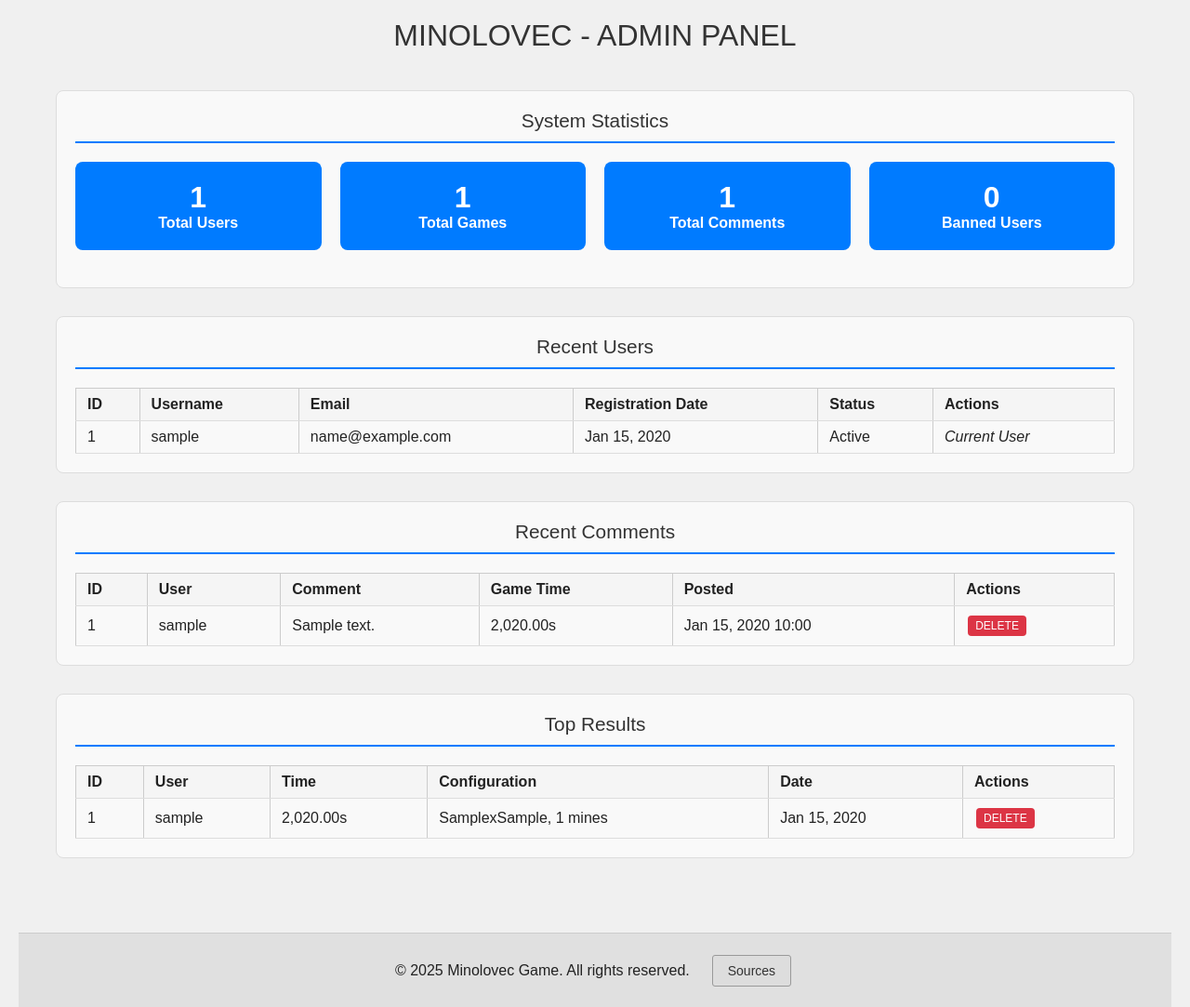
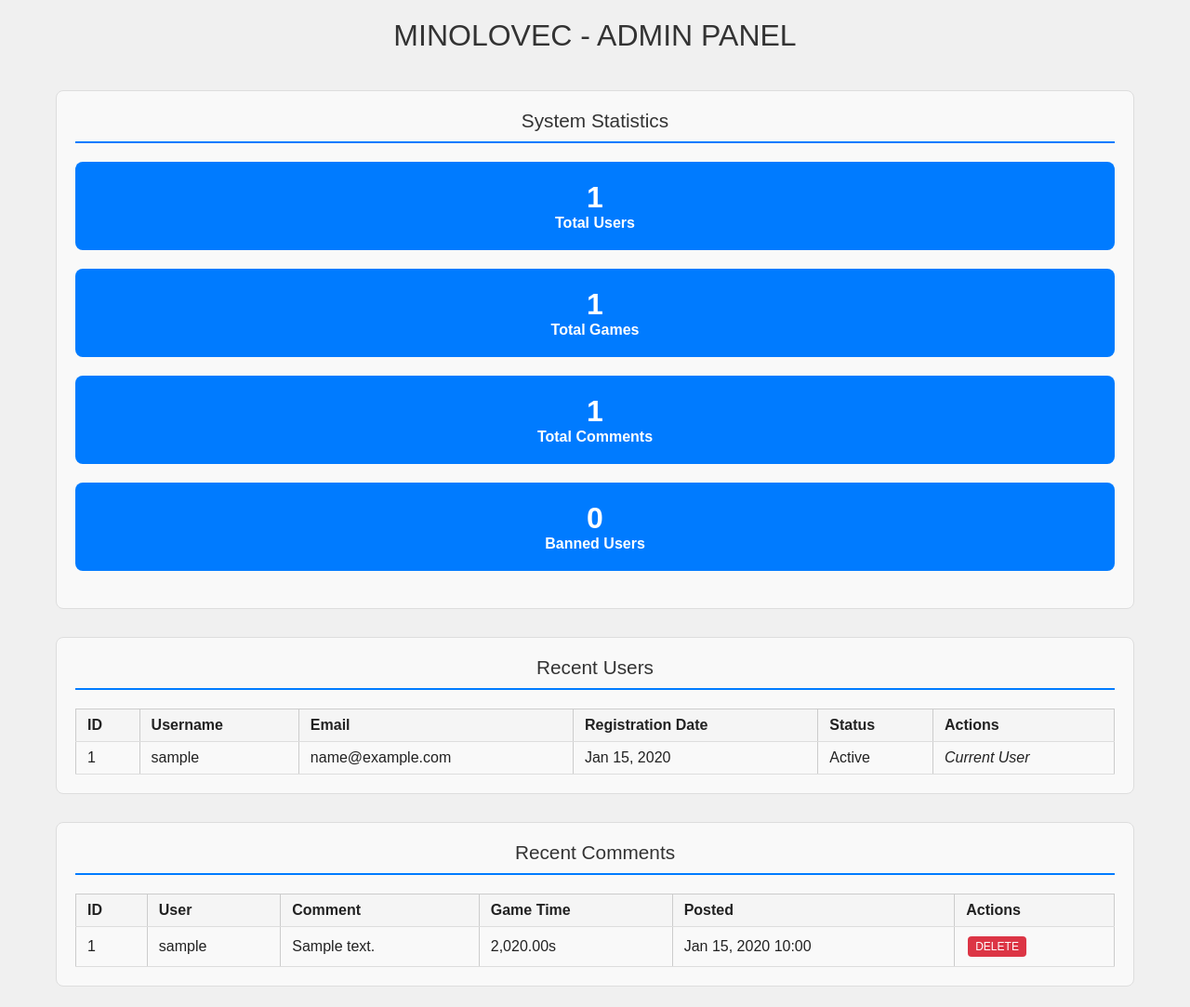
Before and after one commit to AhaWarrior1/MinolovecZevcProjekt, a PHP site: page /admin.php in a window 1280 px wide. Shown: the part 75-1158 px from the top of the page at 93% size. Run offline with PHP 8.4, Linux system fonts and the light colour scheme; the visitor is signed in with stand-in values (Sample User, id 1); tables that the repository leaves empty or names only in its code hold one stand-in row (values such as "Sample post"); data that the repository does not hold is empty.

Commit message:
eeee
eee

```diff
--- a/style.css
+++ b/style.css
@@ -1,4 +1,3 @@
-/* Base Reset and Defaults */
 * {
   box-sizing: border-box;
 }
@@ -22,7 +21,6 @@ h1 { font-size: 2em; }
 h2 { font-size: 1.3em; border-bottom: 1px solid #ccc; padding-bottom: 5px; }
 h3 { font-size: 1.1em; }
 
-/* Layout Containers */
 .container, .game-container, .form-container, .admin-container {
   max-width: 1000px;
   margin: 0 auto;
@@ -42,7 +40,6 @@ h3 { font-size: 1.1em; }
   justify-content: center;
 }
 
-/* Generic Box / Card */
 .box, .form-container, .comment-box, .admin-section {
   background: #fff;
   border: 1px solid #ccc;
@@ -50,7 +47,6 @@ h3 { font-size: 1.1em; }
   padding: 16px;
 }
 
-/* Buttons and Links */
 a, button {
   display: inline-block;
   padding: 8px 16px;
@@ -72,7 +68,6 @@ button:active, a:active {
   background: #bbb;
 }
 
-/* Header / Navigation */
 .header {
   background: #e0e0e0;
   padding: 10px;
@@ -84,7 +79,6 @@ button:active, a:active {
   margin: 0 8px;
 }
 
-/* Forms */
 input, textarea, select {
   width: 100%;
   padding: 10px;
@@ -101,7 +95,6 @@ label {
   font-weight: bold;
 }
 
-/* Messages */
 .success, .error {
   padding: 10px;
   border-radius: 3px;
@@ -177,7 +170,6 @@ label {
 .win  { color: #4caf50; }
 .lose { color: #e53935; }
 
-/* Comments */
 .comment {
   background: #f9f9f9;
   padding: 10px;
@@ -196,7 +188,7 @@ label {
   color: #777;
 }
 
-/* Tables (Admin) */
+/* Admin tables */
 .data-table {
   width: 100%;
   border-collapse: collapse;
@@ -215,7 +207,6 @@ label {
 
 /* Admin Cards */
 .stat-card {
-  flex: 1;
   min-width: 180px;
   background: #eee;
   padding: 20px;
@@ -224,12 +215,10 @@ label {
   font-weight: bold;
 }
 
-/* Status Labels */
 .status-banned     { color: #e53935; font-weight: bold; }
 .status-admin      { color: #4caf50; font-weight: bold; }
 .status-superadmin { color: #6a1b9a; font-weight: bold; }
 
-/* Admin Panel Specific Styles */
 .admin-container {
   max-width: 1200px;
   margin: 20px auto;
@@ -253,7 +242,6 @@ label {
 
 .stats-grid {
   display: grid;
-  grid-template-columns: repeat(auto-fit, minmax(200px, 1fr));
   gap: 20px;
   margin-bottom: 20px;
 }
@@ -354,7 +342,6 @@ label {
   color: white;
 }
 
-/* Responsive */
 @media (max-width: 768px) {
   .flex, .game-info {
     flex-direction: column;
@@ -366,7 +353,6 @@ label {
     margin: 5px 0;
   }
 }
-/* Footer Styles */
 .site-footer {
     background-color: #e0e0e0;
     padding: 15px 0;
@@ -394,7 +380,6 @@ label {
     text-decoration: underline;
 }
 
-/* Sources page styles */
 .sources-list {
     text-align: left;
     padding: 0 20px;
```
